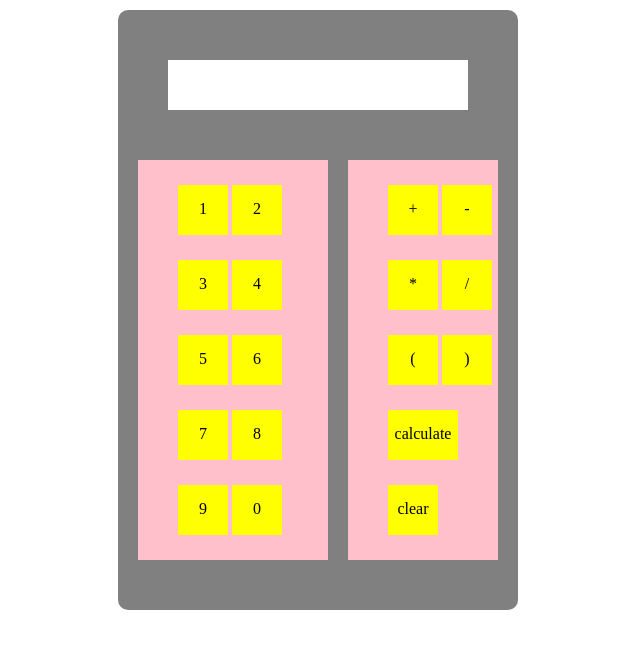
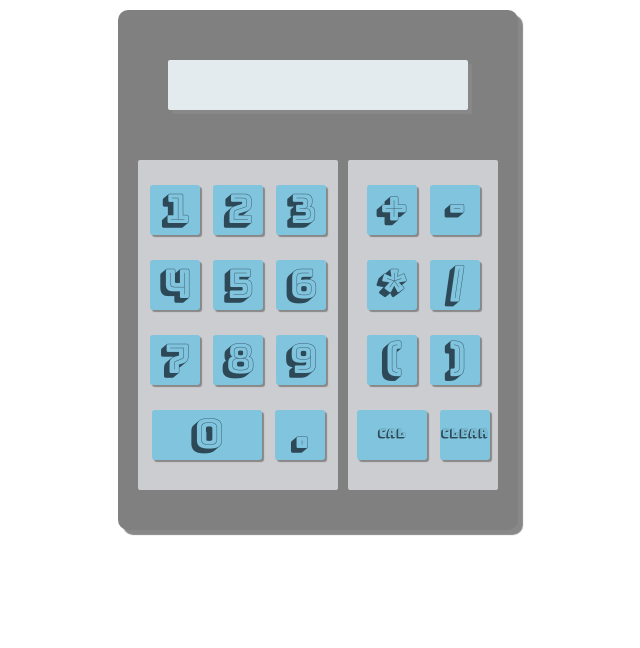
Before and after one commit to jenjwong/AnnaB, a plain HTML site: page calculator.html in a window 1280 px wide. Shown: the whole page, without its empty margins (322-962 px from the left). Drawn offline with Linux system fonts and the light colour scheme.

Commit message:
Modifies CSS

```diff
--- a/calculator.css
+++ b/calculator.css
@@ -1,21 +1,38 @@
 body {
   margin: 0;
+  font-family: 'Bungee Shade', cursive;
+  font-size: 250%;
+  color: #2d4856;
+
+}
+
+.smText {
+  font-size: 30%;
+}
+
+.medText {
+  font-size: 50%;
+}
+
+.doubleKey {
+  padding: 0 30px 0 30px;
 }
 
 .calculatorBody {
   position: relative;
   margin: 10px auto 10px auto;
-  height: 600px;
+  height: 520px;
   width: 400px;
   background-color: gray;
   position: relative;
   border-radius: 10px;
+  box-shadow: 5px 5px 1px #888888;
 }
 
 .display {
   height: 50px;
   width: 300px;
-  background-color: white;
+  background-color: #e3ebef;
   display: block;
   margin: 50px auto 10px auto;
   position: absolute;
@@ -24,22 +41,39 @@ body {
   text-align: center;
   line-height: 40px;
   vertical-align: middle;
+  box-shadow: 4px 4px 1px #888888;
+  border-radius: 2px;
 }
 
 .numberPad {
-  height: 400px;
-  width: 150px;
-  background-color: pink;
+  text-align: center;
+  height: 330px;
+  width: 200px;
+  background-color: #cccdd1;
   position: absolute;
   margin: 150px 200px 20px 20px;
+  border-radius: 2px;
+}
+
+ul {
+	display: inline-block;
+	margin: auto;
+	padding: 0px;
+}
+
+li {
+  display: inline-block;
+  margin: 0 auto;
 }
 
 .operatorPad {
-  height: 400px;
-  width: 110px;
-  background-color: pink;
+  text-align: center;
+  height: 330px;
+  width: 150px;
+  background-color: #cccdd1;
   position: absolute;
   margin: 150px 10px 40px 230px;
+  border-radius: 2px;
 }
 
 .input, .action {
@@ -48,12 +82,14 @@ body {
   margin-top: 25px;
   margin-left: auto;
   margin-right: auto;
-  background-color: yellow;
+  background-color: #80C4DE;
+  box-shadow: 2px 2px 1px #888888;
   text-align: center;
   line-height: 47px;
   vertical-align: middle;
   position: relative;
   display: inline-block;
+  border-radius: 3px;
 }
 
 .calculate {
--- a/calculator.html
+++ b/calculator.html
@@ -2,12 +2,14 @@
 <head>
   <meta charset='utf-8'>
   <link rel='stylesheet' href='calculator.css'>
+  <link href="https://fonts.googleapis.com/css?family=Bungee+Shade|VT323" rel="stylesheet">
 </head>
 <body>
   <div class='calculatorBody'>
     <div class='display'>
     </div>
-    <ul class='numberPad'>
+    <div class='numberPad'>
+    <ul>
       <li class='input 1'>
         1
       </li>
@@ -35,11 +37,17 @@
       <li class='input 9'>
         9
       </li>
-      <li class='input 0'>
+      <li class='input 0 doubleKey'>
         0
       </li>
+
+      <li class='input .'>
+        .
+      </li>
     </ul>
-    <ul class="operatorPad">
+  </div>
+  <div  class="operatorPad">
+    <ul>
       <li class='input operator +'>
         +
       </li>
@@ -58,13 +66,14 @@
       <li class='input operator )'>
         )
       </li>
-      <li class='action calculate'>
-        calculate
+      <li class='action calculate smText'>
+        cal
       </li>
-      <li class='action clear'>
+      <li class='action clear smText'>
         clear
       </li>
     </ul>
   </div>
+  </div>
   <script src="calculator.js"></script>
 </body>
```
Also changed, not shown: calculator.js (+26 -0 lines).
